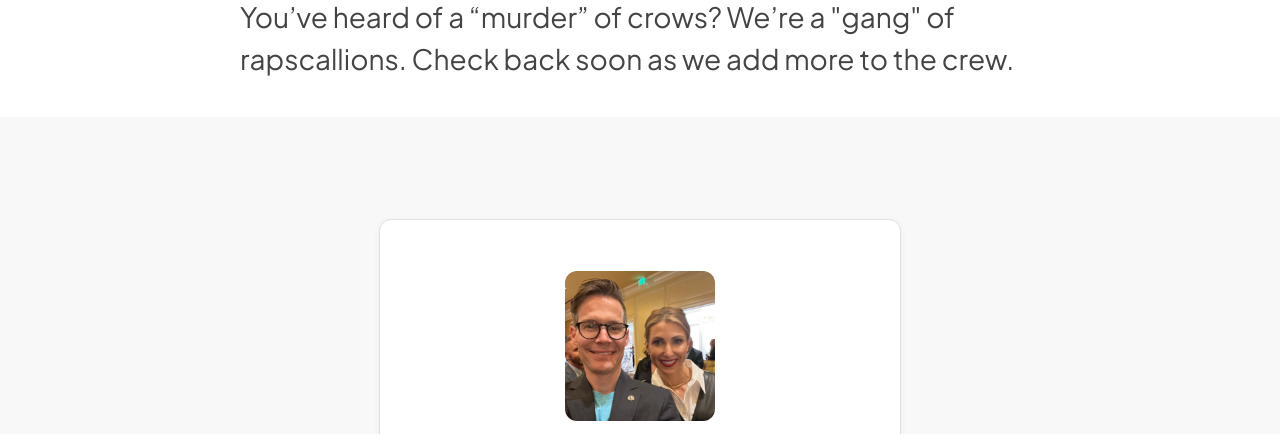
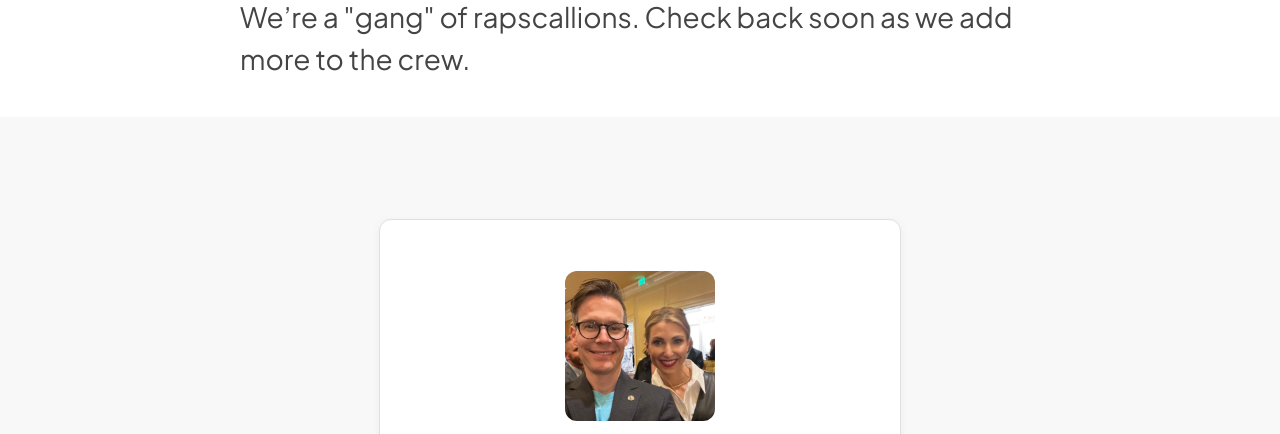
Before and after one commit to jeronpaul/rapscallion, a plain HTML site: page gang.html in a window 1280 px wide. Shown: the part 241-675 px from the top of the page. Drawn offline with Linux system fonts and the light colour scheme.

Commit message:
Simplify Gang page intro text - remove crow reference

```diff
--- a/gang.html
+++ b/gang.html
@@ -17,7 +17,7 @@
         <section class="hero way-of-openness-hero">
             <div class="hero-content">
                 <h1>Gang (Our Team)</h1>
-                <p class="intro-text">You’ve heard of a “murder” of crows? We’re a "gang" of rapscallions. Check back soon as we add more to the crew.</p>
+                <p class="intro-text">We’re a "gang" of rapscallions. Check back soon as we add more to the crew.</p>
             </div>
         </section>
 
```
